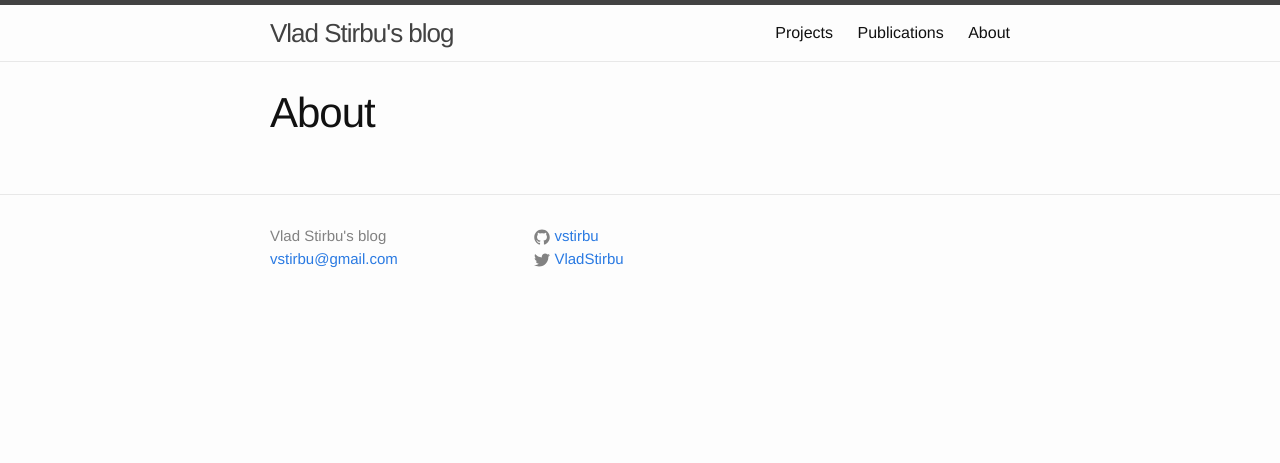
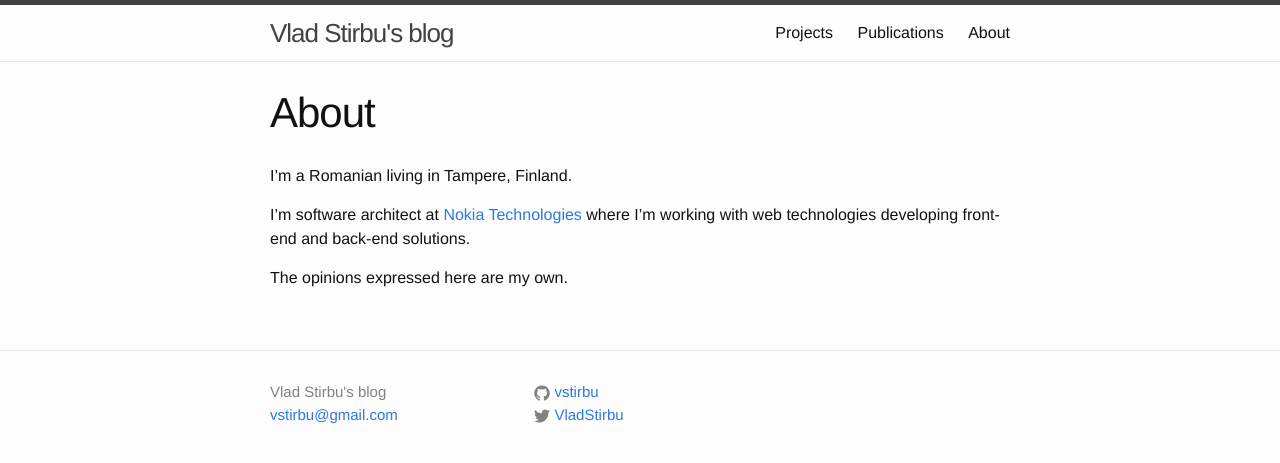
Before and after one commit to vstirbu/vstirbu.github.com, a Jekyll site: the page built from about.md, in a window 1280 px wide. Shown: the top 463 px of the page. Built offline with Jekyll 4.4.1, drawn with Linux system fonts in a browser that asks for light colours.

Commit message:
small updates

```diff
--- a/about.md
+++ b/about.md
@@ -10,3 +10,9 @@ priority: 100
 You can find the source code for the Jekyll new theme at: [github.com/jglovier/jekyll-new](https://github.com/jglovier/jekyll-new)
 
 You can find the source code for Jekyll at [github.com/jekyll/jekyll](https://github.com/jekyll/jekyll) -->
+
+I'm a Romanian living in Tampere, Finland.
+
+I'm software architect at [Nokia Technologies](http://company.nokia.com/en/our-businesses#nokia-technologies) where I'm working with web technologies developing front-end and back-end solutions.
+
+The opinions expressed here are my own.
```
Also changed, not shown: _posts/2015-03-24-regio-camera.md (+2 -0 lines).
